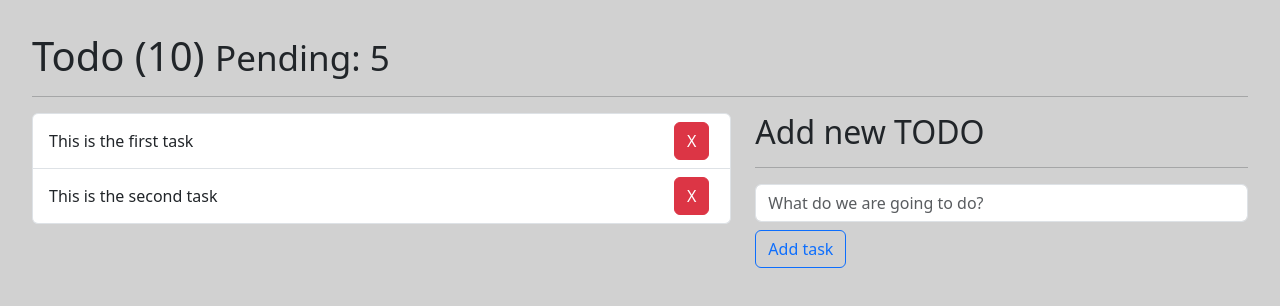
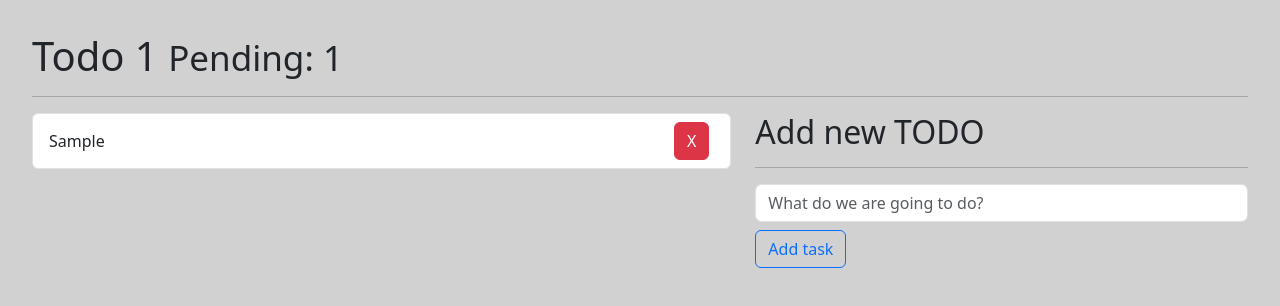
Before and after one commit to MacinME/React, a React (Vite) app in the folder 05.Hooks-App/: page / in a window 1280 px wide. Both pictures are taken after typing "Sample" into the empty fields and a click on the button "Add task". Shown: the top 306 px of the page. Built offline with nearby package versions, Linux system fonts and the light colour scheme.

Commit message:
useReducer Hook

```diff
--- a/05.Hooks-App/src/08-useReducer/TasksReducer.jsx
+++ b/05.Hooks-App/src/08-useReducer/TasksReducer.jsx
@@ -1,37 +1,19 @@
-import { useReducer } from 'react';
-import { reducer } from './todoReducer';
 import { TodoLists } from './TodoLists';
 import { TodoAdd } from './TodoAdd';
-
-const initialArg = [
-  {
-      id: 1,
-      task: 'This is the first task',
-      done: false
-  },
-  {
-      id: 2,
-      task: 'This is the second task',
-      done: false
-  }
-];
+import { useTodo } from '../hooks/useTodo';
 
 export const TasksReducer = () => {
 
-    const [tasks, dispatch] = useReducer( reducer, initialArg );
-
-    const onNewTodo = (todo) => {
-      console.log( todo );
-    }
+  const { tasks, totalTodos, pendingTodos, onNewTodo, onDeleteTodo, onToggleTodo } = useTodo();
 
   return (
     <>
-        <h1>Todo (10) <small>Pending: 5</small></h1>
+        <h1>Todo { totalTodos } <small>Pending: { pendingTodos}</small></h1>
         <hr />
 
         <div className="row">
           <div className='col-7'>
-              <TodoLists tasks={ tasks } />
+              <TodoLists tasks={ tasks } onDeleteTodo={ onDeleteTodo } onToggleTodo={ onToggleTodo } />
           </div>
           <div className='col-5'>
             <h2>Add new TODO</h2>
--- a/05.Hooks-App/src/08-useReducer/TodoItem.jsx
+++ b/05.Hooks-App/src/08-useReducer/TodoItem.jsx
@@ -1,8 +1,15 @@
-export const TodoItem = ({ todo }) => {
+export const TodoItem = ({ todo, onDeleteTodo, onToggleTodo}) => {
   return (
     <li className='list-group-item d-flex justify-content-between'>
-        <span className='align-self-center'>{ todo.task }</span>
-        <button className='btn btn-danger'>X</button>
+        <span
+          onClick={ () => onToggleTodo( todo.id ) }
+          className={`align-self-center ${ (todo.done) ? 'text-decoration-line-through' : '' }`}
+        > { todo.task }
+        </span>
+        <button
+        onClick={ () => onDeleteTodo(todo.id) }
+          className='btn btn-danger'
+        >X</button>
     </li>
   )
 }
--- a/05.Hooks-App/src/08-useReducer/TodoLists.jsx
+++ b/05.Hooks-App/src/08-useReducer/TodoLists.jsx
@@ -1,6 +1,6 @@
 import { TodoItem } from './TodoItem';
 
-export const TodoLists = ({ tasks }) => {
+export const TodoLists = ({ tasks, onDeleteTodo, onToggleTodo}) => {
   return (
     <ul className='list-group'>
         {
@@ -8,6 +8,8 @@ export const TodoLists = ({ tasks }) => {
                 <TodoItem
                     key={ t.id }
                     todo={ t }
+                    onDeleteTodo={ onDeleteTodo }
+                    onToggleTodo={ onToggleTodo }
                 />
             ))
         }
--- a/05.Hooks-App/src/08-useReducer/todoReducer.js
+++ b/05.Hooks-App/src/08-useReducer/todoReducer.js
@@ -1,8 +1,25 @@
 
-export const reducer = ( initialState, action) => {
+export const reducer = ( initialState = [], action) => {
     switch ( action.type ) {
-        case 'NONE':
-            throw new Error('Not implemented yet');
+        case '[TODO] Add Todo':
+            return [
+                ...initialState,
+                action.payload
+            ]
+        case '[TODO] Remove Todo':
+            return initialState.filter( todo => todo.id !== action.payload);
+        case '[TODO] Toggle Todo':
+            return initialState.map( todo => {
+
+                if(todo.id === action.payload){
+                    return {
+                        ...todo,
+                        done: !todo.done
+                    }
+                }
+
+                return todo;
+            })
         default:
             return state;
     }
--- /dev/null
+++ b/05.Hooks-App/src/hooks/useTodo.js
@@ -0,0 +1,47 @@
+import { useEffect, useReducer } from 'react';
+import { reducer } from '../08-useReducer/todoReducer';
+
+const init = () =>{
+    return JSON.parse( localStorage.getItem('todos')) || [];
+}
+
+export const useTodo = () => {
+
+    const [tasks, dispatch] = useReducer( reducer, [], init );
+
+    const onNewTodo = (todo) => {
+        const action = {
+            type: '[TODO] Add Todo',
+            payload: todo
+        }
+
+        dispatch( action );
+    }
+
+    const onDeleteTodo = (id) => {
+        dispatch({
+            type: '[TODO] Remove Todo',
+            payload: id
+        })
+    }
+
+    const onToggleTodo = (id) => {
+        dispatch({
+            type: '[TODO] Toggle Todo',
+            payload: id
+        })
+    }
+
+    useEffect(() => {
+        localStorage.setItem('todos', JSON.stringify( tasks ));
+    }, [tasks])
+
+    return {
+        tasks,
+        onNewTodo,
+        onDeleteTodo,
+        onToggleTodo,
+        totalTodos: tasks.length,
+        pendingTodos: tasks.filter( t => !t.done ).length,
+    }
+}
```
